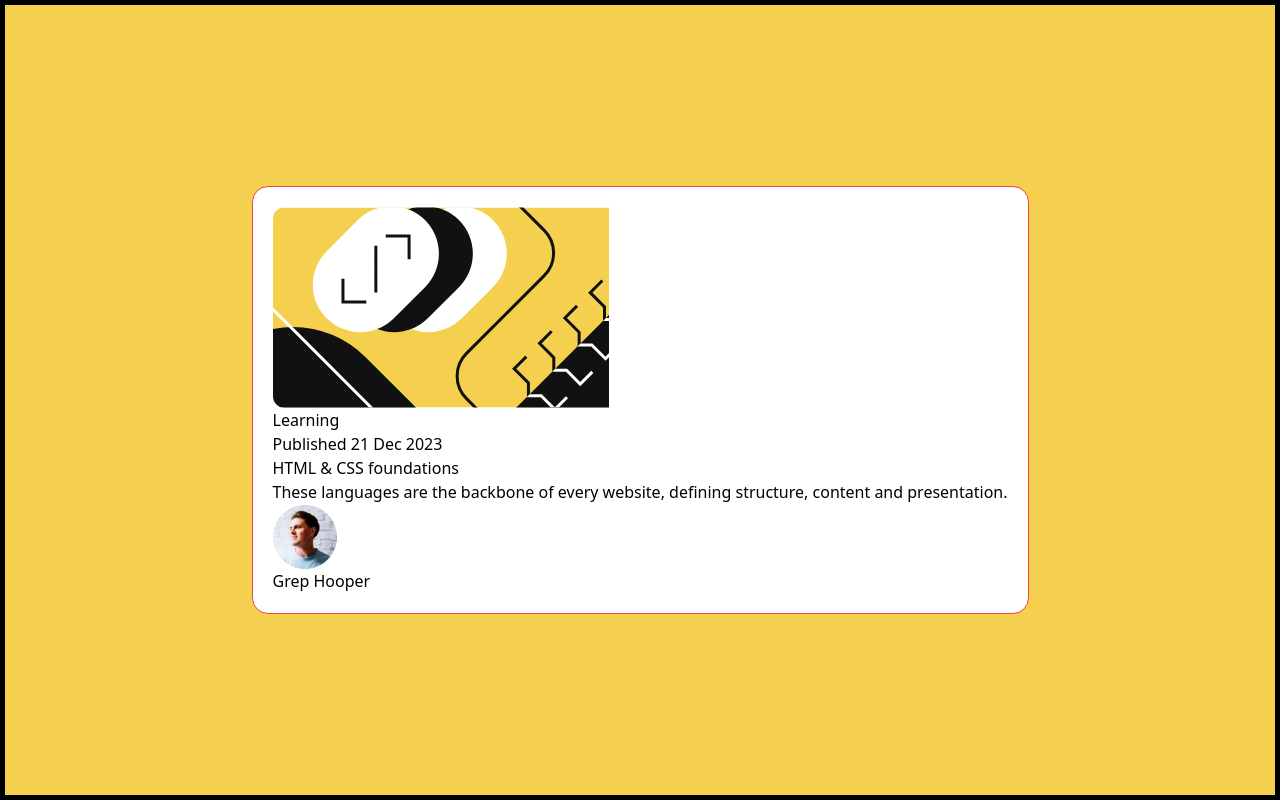
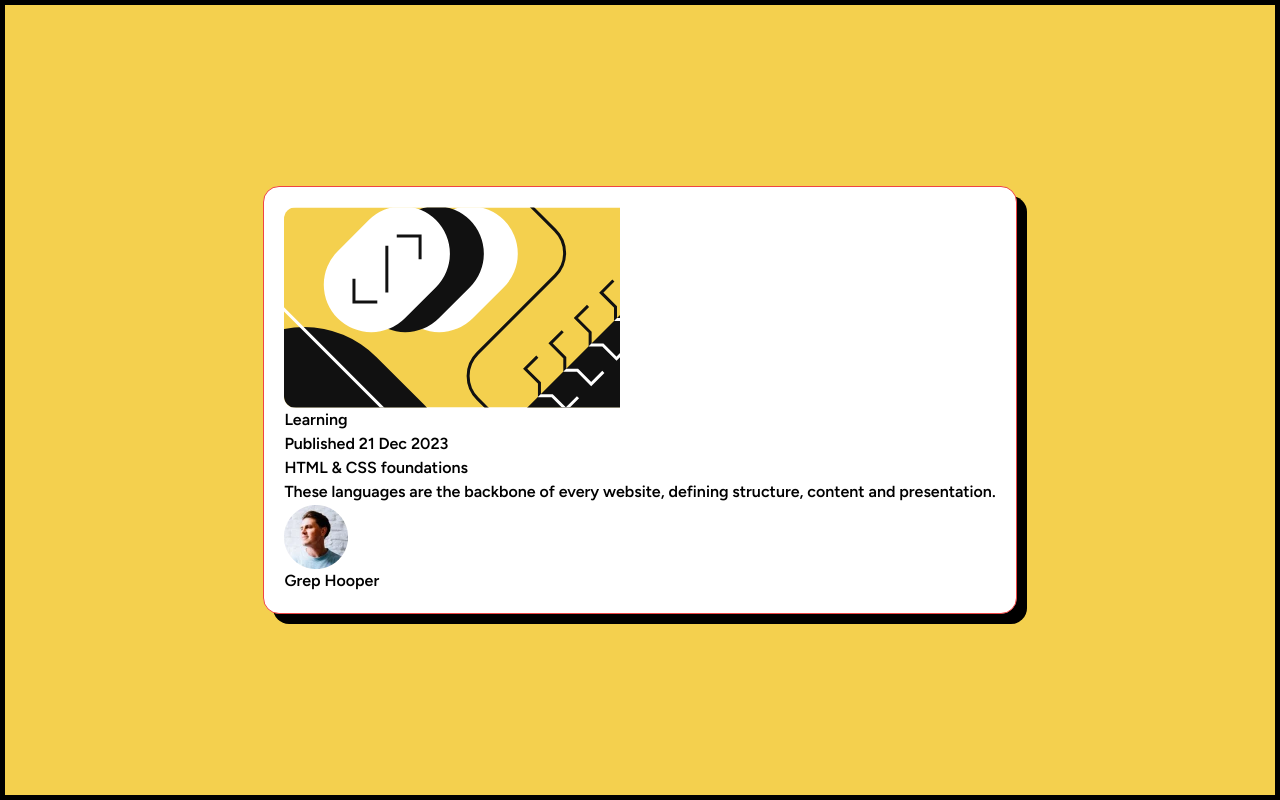
Before and after one commit to HarikrishnanYPR1707/blog-preview-card-main, a React (Vite) app: page / in a window 1280 px wide. Built offline with nearby package versions, Linux system fonts and the light colour scheme.

Commit message:
added shadow

```diff
--- a/src/App.jsx
+++ b/src/App.jsx
@@ -3,7 +3,7 @@ import "./App.css";
 function App() {
   return (
     <div className="flex h-screen items-center justify-center border-[5px] border-black px-5">
-      <div className="rounded-2xl border border-red-500 bg-white p-5">
+      <div className="font-figtree rounded-2xl border border-red-500 bg-white p-5 text-base shadow-[10px_10px_0_0_black]">
         <div className="overflow-hidden rounded-xl">
           <img src="/illustration-article.svg" alt="svg" />
         </div>
```
